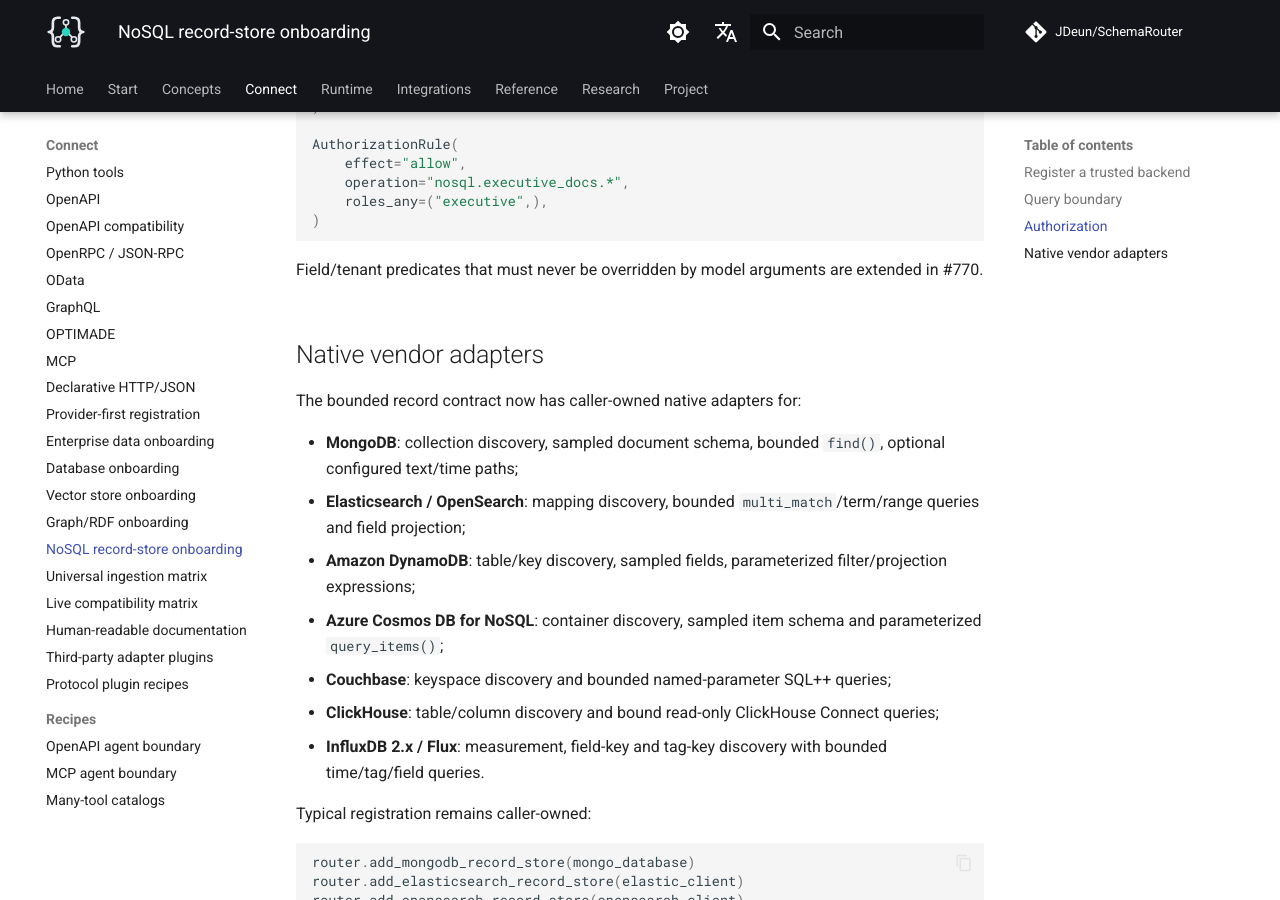
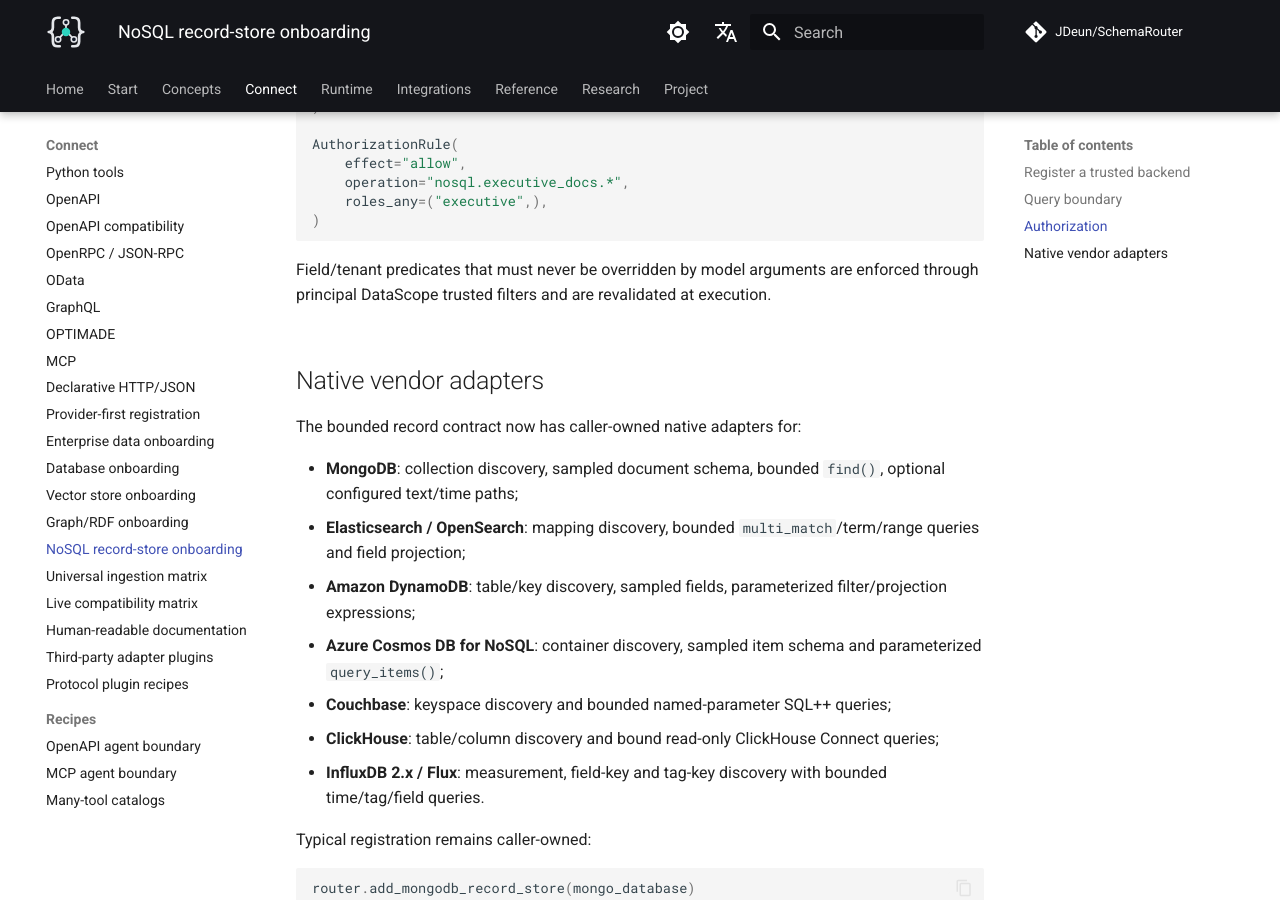
Before and after one commit to JDeun/SchemaRouter, an MkDocs documentation site: the page built from docs/guides/record-store-onboarding.md, in a window 1280 px wide and 900 px high, scrolled down 1902 px. Built offline with MkDocs 1.6.1 and Material for MkDocs 9.7.7, drawn with Linux system fonts in a browser that asks for light colours; comment, search, counter and statistics services are not loaded.

Commit message:
docs: remove stale record authorization tracker reference

````diff
--- a/docs/guides/record-store-onboarding.md
+++ b/docs/guides/record-store-onboarding.md
@@ -79,7 +79,8 @@
 )
 ```
 
-Field/tenant predicates that must never be overridden by model arguments are extended in #770.
+Field/tenant predicates that must never be overridden by model arguments are enforced through
+principal DataScope trusted filters and are revalidated at execution.
 
 ## Native vendor adapters
 
````
